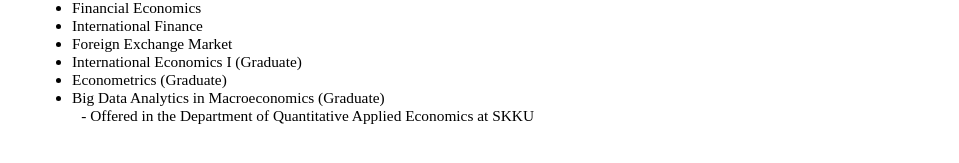
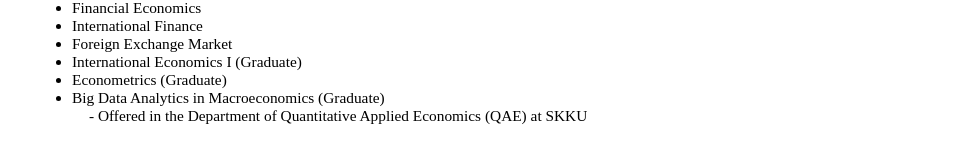
Before and after one commit to dooyeoncho/dooyeoncho.github.io, a Jekyll site: the page built from pages/teaching.html, in a window 1280 px wide. Shown: the part 243-406 px from the top of the page, without its empty margins (160-1119 px from the left). Built offline with Jekyll 4.4.1, drawn with Linux system fonts in a browser that asks for light colours.

Commit message:
Update teaching.html

```diff
--- a/pages/teaching.html
+++ b/pages/teaching.html
@@ -21,7 +21,7 @@ title: Dooyeon Cho - Teaching
 				<li> Econometrics (Graduate) </li>
 				<li> Big Data Analytics in Macroeconomics (Graduate) </li>
 					<ul>
-					   <li style="list-style-type: none; margin-left:-2em;">- Offered in the Department of Quantitative Applied Economics at SKKU</li>
+					   <li style="list-style-type: none; margin-left:-1.5em;">- Offered in the Department of Quantitative Applied Economics (QAE) at SKKU</li>
 			</ul>
 			</ul>
 			</div>
```
